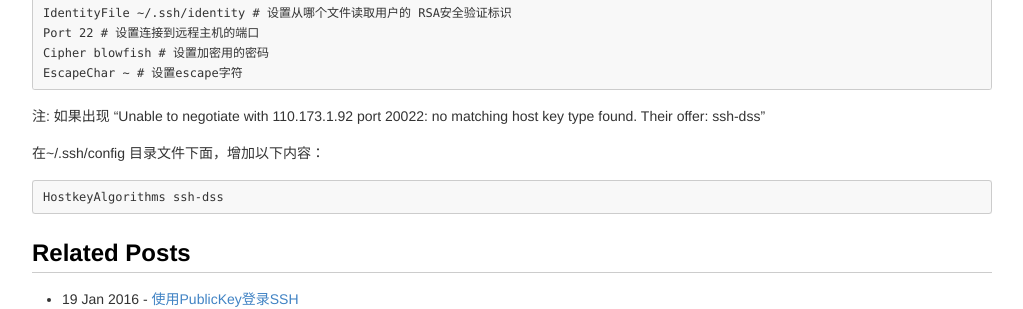
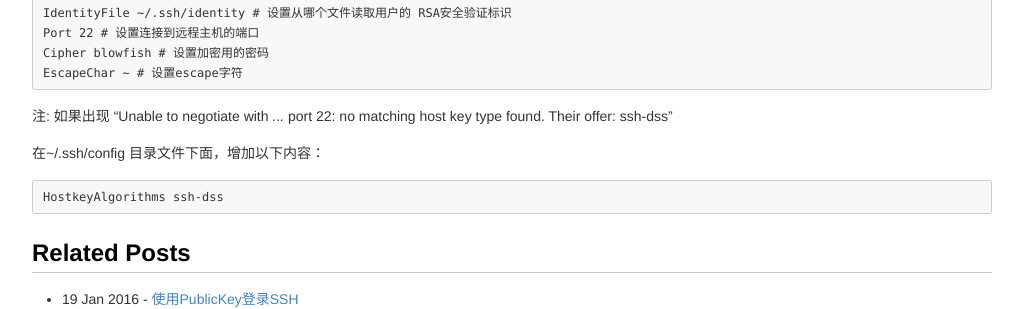
Before and after one commit to peng2089/dp.github.io, a Jekyll site: the page built from _posts/2015-06-04-利用ssh的用户配置文件config管理ssh会话.md, in a window 1280 px wide. Shown: the part 1347-1656 px from the top of the page, without its empty margins (128-1151 px from the left). Built offline with Jekyll 4.4.1, drawn with Linux system fonts in a browser that asks for light colours.

Commit message:
Update 2015-06-04-利用ssh的用户配置文件config管理ssh会话.md

```diff
--- a/_posts/2015-06-04-利用ssh的用户配置文件config管理ssh会话.md
+++ b/_posts/2015-06-04-利用ssh的用户配置文件config管理ssh会话.md
@@ -68,7 +68,7 @@ tags: [ ssh,ssh会话 ]
 
 
 注:
-如果出现 "Unable to negotiate with 110.173.1.92 port 20022: no matching host key type found. Their offer: ssh-dss"
+如果出现 "Unable to negotiate with *.*.*.* port 22: no matching host key type found. Their offer: ssh-dss"
 
 在~/.ssh/config 目录文件下面，增加以下内容：
 
```
